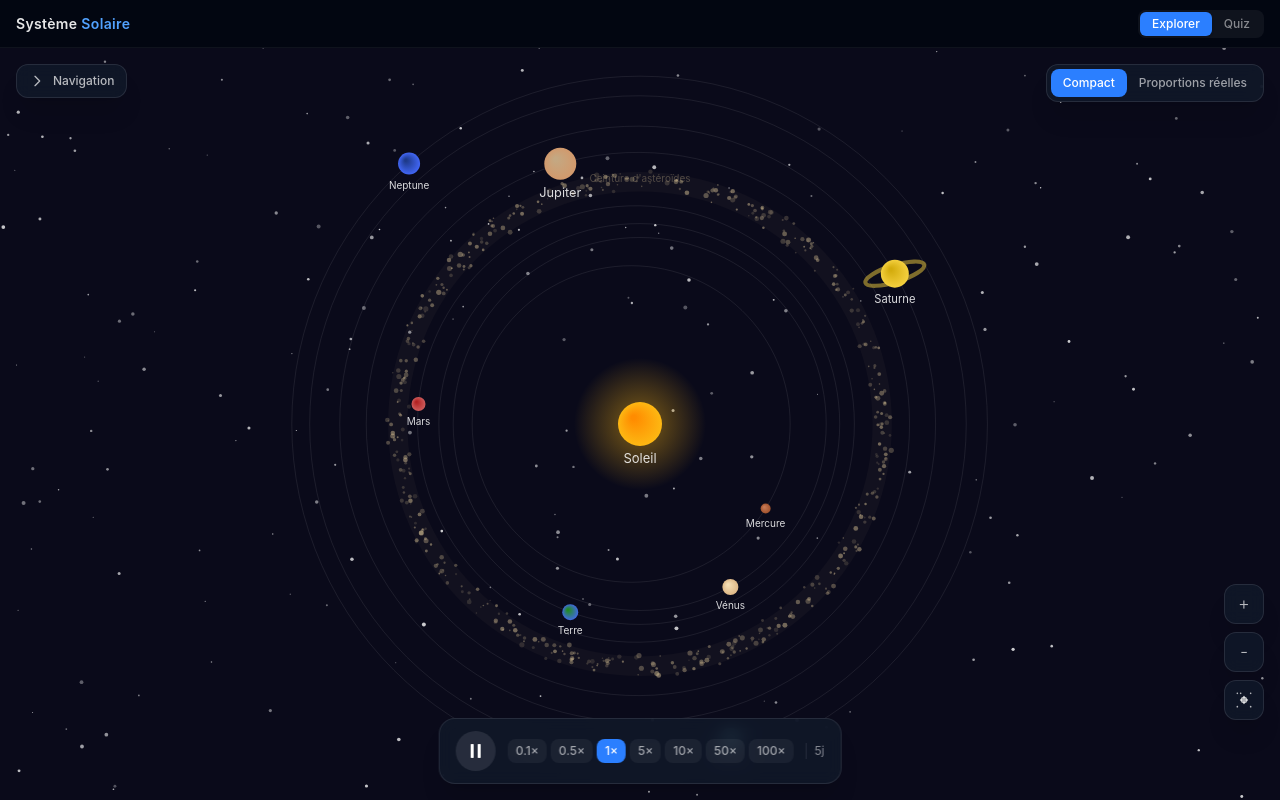
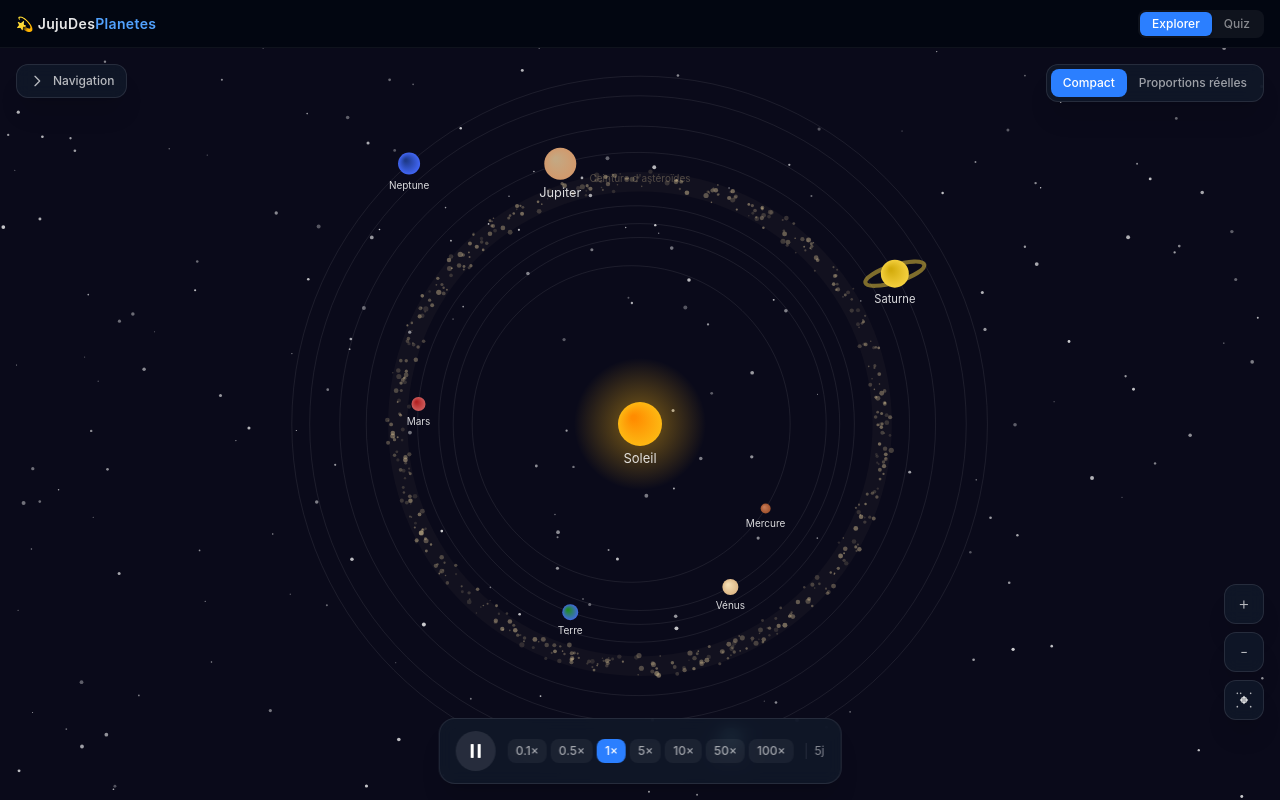
Before and after one commit to bmatge/systeme-solaire-justine, a React (Vite) app: page / in a window 1280 px wide. Built offline with nearby package versions, Linux system fonts and the light colour scheme.

Commit message:
fix: mettre à jour le titre dans le header avec 💫JujuDesPlanetes
https://claude.ai/code/session_01KebhVRhfqMZbUyjY359wf4

```diff
--- a/src/components/layout/Header.tsx
+++ b/src/components/layout/Header.tsx
@@ -9,8 +9,9 @@ export default function Header({ mode, onChangeMode }: HeaderProps) {
   return (
     <header className="absolute top-0 left-0 right-0 z-30 flex items-center justify-between px-4 h-12 bg-gray-950/80 backdrop-blur-sm border-b border-white/5">
       <h1 className="text-sm font-semibold tracking-wide">
-        <span className="text-white/90">Système</span>{' '}
-        <span className="text-blue-400">Solaire</span>
+        <span>💫</span>{' '}
+        <span className="text-white/90">JujuDes</span>
+        <span className="text-blue-400">Planetes</span>
       </h1>
 
       <div className="flex bg-white/5 rounded-lg p-0.5">
```
